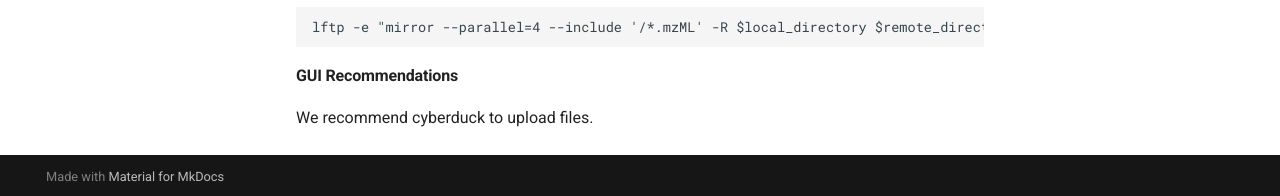
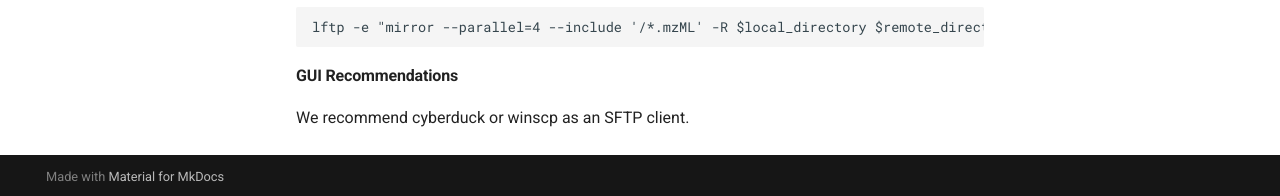
Before and after one commit to Wang-Bioinformatics-Lab/GNPS2_Documentation, an MkDocs documentation site: the page built from docs/fileupload.md, in a window 1280 px wide and 1194 px high. Shown: the part 995-1191 px from the top of the window. Built offline with MkDocs 1.6.1 and Material for MkDocs 9.7.7, drawn with Linux system fonts in a browser that asks for light colours; comment, search, counter and statistics services are not loaded.

Commit message:
Update fileupload.md

```diff
--- a/docs/fileupload.md
+++ b/docs/fileupload.md
@@ -48,4 +48,4 @@ If you want to upload with FTP because SFTP is blocked or has issues at your ins
 
 #### GUI Recommendations
 
-We recommend cyberduck to upload files.
+We recommend cyberduck or winscp as an SFTP client.
```
